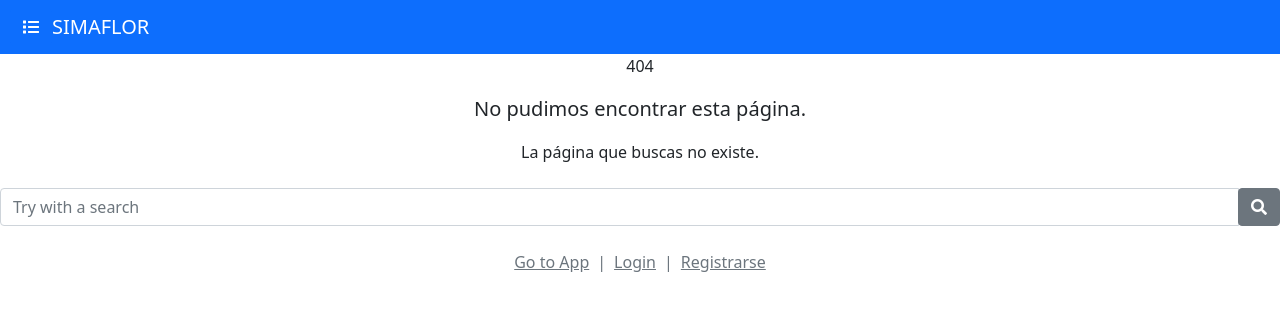
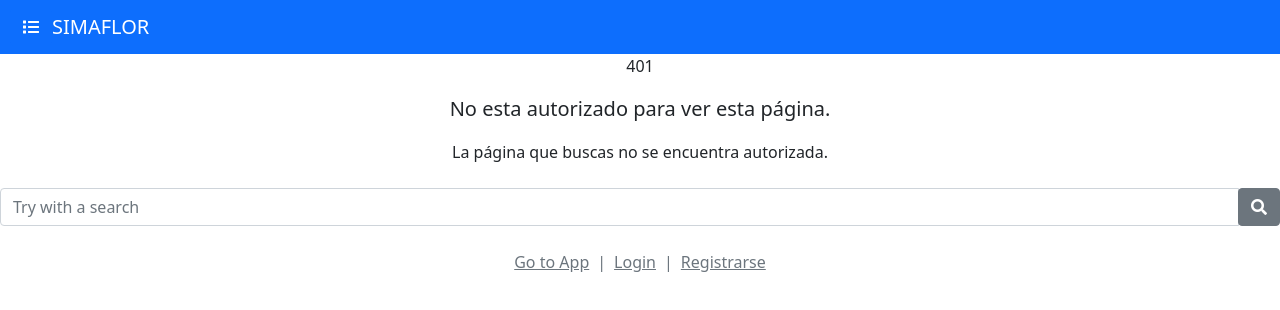
Before and after one commit to dsebastianrodriguez/sima_sidenav, an Angular app: page /error_unauthorized in a window 1280 px wide. Before the commit this address had no page. Shown: the top 310 px of the page. Built offline with nearby package versions, Linux system fonts and the light colour scheme.

Commit message:
added errors

```diff
--- a/src/app/app-routing.module.ts
+++ b/src/app/app-routing.module.ts
@@ -8,12 +8,14 @@ import { NotFoundComponent } from './errors/not-found/not-found.component';
 import { NotOk500Component } from './errors/not-ok500/not-ok500.component';
 import { MaitenanceComponent } from './errors/maitenance/maitenance.component';
 import { ErrorDevelopComponent } from './errors/error-develop/error-develop.component';
+import { ErrorUnauthorizedComponent } from './errors/error-unauthorized/error-unauthorized.component';
 
 const routes: Routes = [
   { path: 'applications', component: ApplicationsComponent },
   { path: 'security', component: SecurityComponent },
   { path: 'support', component: SupportComponent },
   { path: 'error-develop', component: ErrorDevelopComponent },
+  { path: 'error_unauthorized', component: ErrorUnauthorizedComponent },
   { path: 'error_server', component: NotOk500Component },
   { path: 'maitenance', component: MaitenanceComponent },
   { path: '**', component: NotFoundComponent },
--- a/src/app/app.module.ts
+++ b/src/app/app.module.ts
@@ -14,6 +14,7 @@ import { ErrorInterceptorService } from './errors/_service/error-interceptor.ser
 import { NotOk500Component } from './errors/not-ok500/not-ok500.component';
 import { MaitenanceComponent } from './errors/maitenance/maitenance.component';
 import { ErrorDevelopComponent } from './errors/error-develop/error-develop.component';
+import { ErrorUnauthorizedComponent } from './errors/error-unauthorized/error-unauthorized.component';
 
 @NgModule({
   declarations: [
@@ -24,7 +25,8 @@ import { ErrorDevelopComponent } from './errors/error-develop/error-develop.comp
     NotFoundComponent,
     NotOk500Component,
     MaitenanceComponent,
-    ErrorDevelopComponent
+    ErrorDevelopComponent,
+    ErrorUnauthorizedComponent
   ],
   imports: [
     AuthModule,
--- a/src/app/auth/_service/profile.service.ts
+++ b/src/app/auth/_service/profile.service.ts
@@ -13,6 +13,6 @@ export class ProfileService {
   constructor() { }
 
   public miPerfil() {
-    return this.http.get<any>(`${this.url}/profile/dsrodriguezs`);
+    return this.http.get<any>(`${this.url}/profile/dsrodriguez`);
   }
 }
--- a/src/app/errors/_service/error-interceptor.service.ts
+++ b/src/app/errors/_service/error-interceptor.service.ts
@@ -23,6 +23,8 @@ export class ErrorInterceptorService implements HttpInterceptor {
         this.router.navigate(['/maitenance']);
       } else if (err.error.status == 400) {
         alert(err.error.message);
+      } else if (err.error.status == 401) {
+        this.router.navigate(['/error_unauthorized']);
       } else if (err.error.status == 404) {
         this.router.navigate(['/error-develop']);
       } else if (err.error.status == 405) {
--- /dev/null
+++ b/src/app/errors/error-unauthorized/error-unauthorized.component.html
@@ -0,0 +1,30 @@
+<div class="wrapper">
+    <div class="abs-center wd-xl">
+        <div class="text-center mb-4">
+            <div class="text-lg mb-3">401</div>
+            <p class="lead m0">No esta autorizado para ver esta página.</p>
+            <p>La página que buscas no se encuentra autorizada.</p>
+        </div>
+        <div class="input-group mb-4">
+            <input class="form-control" type="text" placeholder="Try with a search" />
+            <span class="input-group-btn">
+                <button aria-label="btn_search" class="btn btn-secondary" type="button">
+                    <em class="fa fa-search"></em>
+                </button>
+            </span>
+        </div>
+        <ul class="list-inline text-center text-sm mb-4">
+            <li class="list-inline-item">
+                <a class="text-muted" [routerLink]="'/home'">Go to App</a>
+            </li>
+            <li class="text-muted list-inline-item">|</li>
+            <li class="list-inline-item">
+                <a class="text-muted" [routerLink]="'/login'">Login</a>
+            </li>
+            <li class="text-muted list-inline-item">|</li>
+            <li class="list-inline-item">
+                <a class="text-muted" [routerLink]="'/register'">Registrarse</a>
+            </li>
+        </ul>
+    </div>
+</div>
```
Also changed, not shown: src/app/errors/error-unauthorized/error-unauthorized.component.ts (added, +10 -0 lines), src/app/errors/error-unauthorized/error-unauthorized.component.css (added), 1 other file (tests, documents, lock files or other folders).
